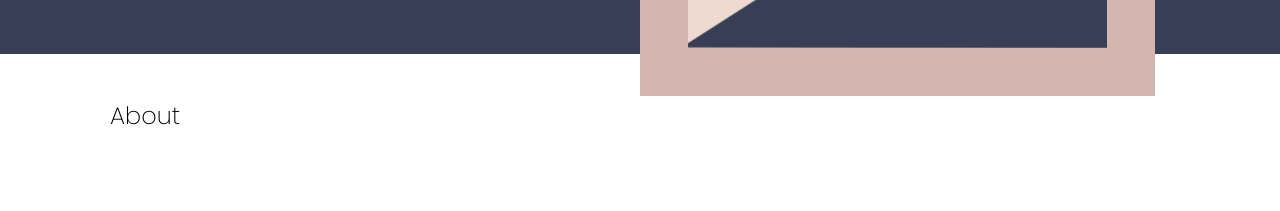
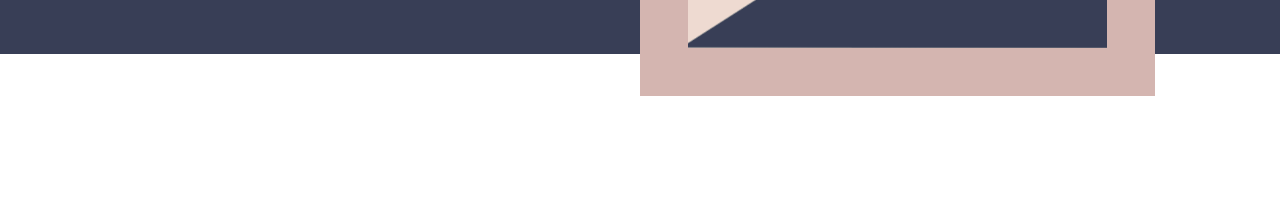
Before and after one commit to liampc/Portfolio, a React (Create React App) app: page / in a window 1280 px wide. Shown: the part 715-926 px from the top of the page. Before the commit the page ends 876 px from the top, so only its background shows below. Built offline with nearby package versions, Linux system fonts and the light colour scheme.

Commit message:
edit subheader scss

```diff
--- a/src/components/Subheader.js
+++ b/src/components/Subheader.js
@@ -1,9 +1,10 @@
 import React, {Component} from 'react'
-
+import './_components.scss';
 
 class Subheader extends Component {
 
     render(){
+
         return (
             <div className="subheader">
                 <h2>{this.props.title}</h2>
--- /dev/null
+++ b/src/components/_components.scss
@@ -0,0 +1,19 @@
+@import '../main.scss';
+
+
+.subheader {
+    position: absolute;
+    left: 0;
+    width: 80%;
+    background-color: $DarkBlue;
+    color: $White;
+    padding: 0.875rem;
+    padding-left: 2rem;
+
+    @include breakpoint-up('large'){
+        width: 50%;
+        padding-left: 5rem;
+
+    }
+
+}
--- a/src/layout/about/About.js
+++ b/src/layout/about/About.js
@@ -11,7 +11,7 @@
         return (
             <section className="about">
                 <div className="about__container container">
-                   <Subheader title={'About'} />
+                <Subheader title={'About Me'} />
                 </div>
             </section>
         )
--- a/src/layout/about/_about.scss
+++ b/src/layout/about/_about.scss
@@ -2,6 +2,6 @@
 
 
 .about {
-
-    margin-top: 1rem;
+    background-color: $LightBrown;
+    margin-top: 12rem;
 }
```
